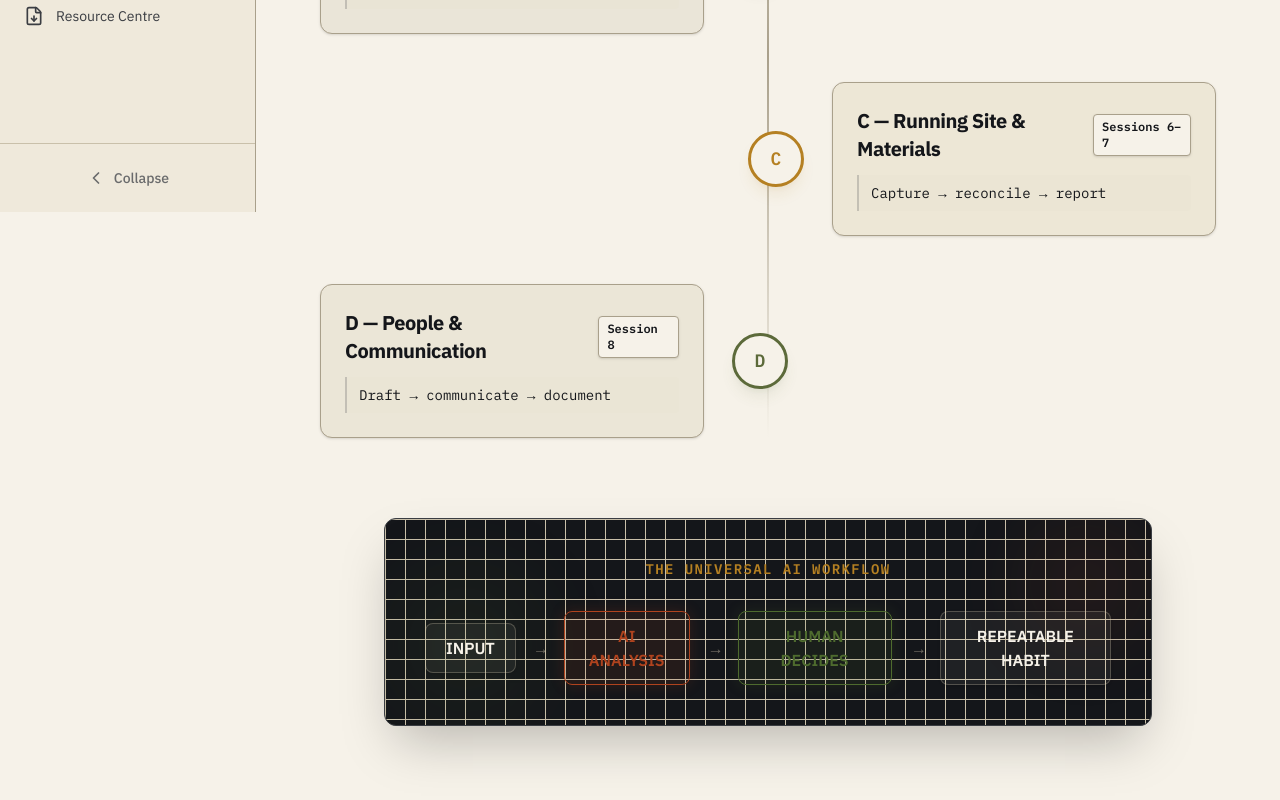
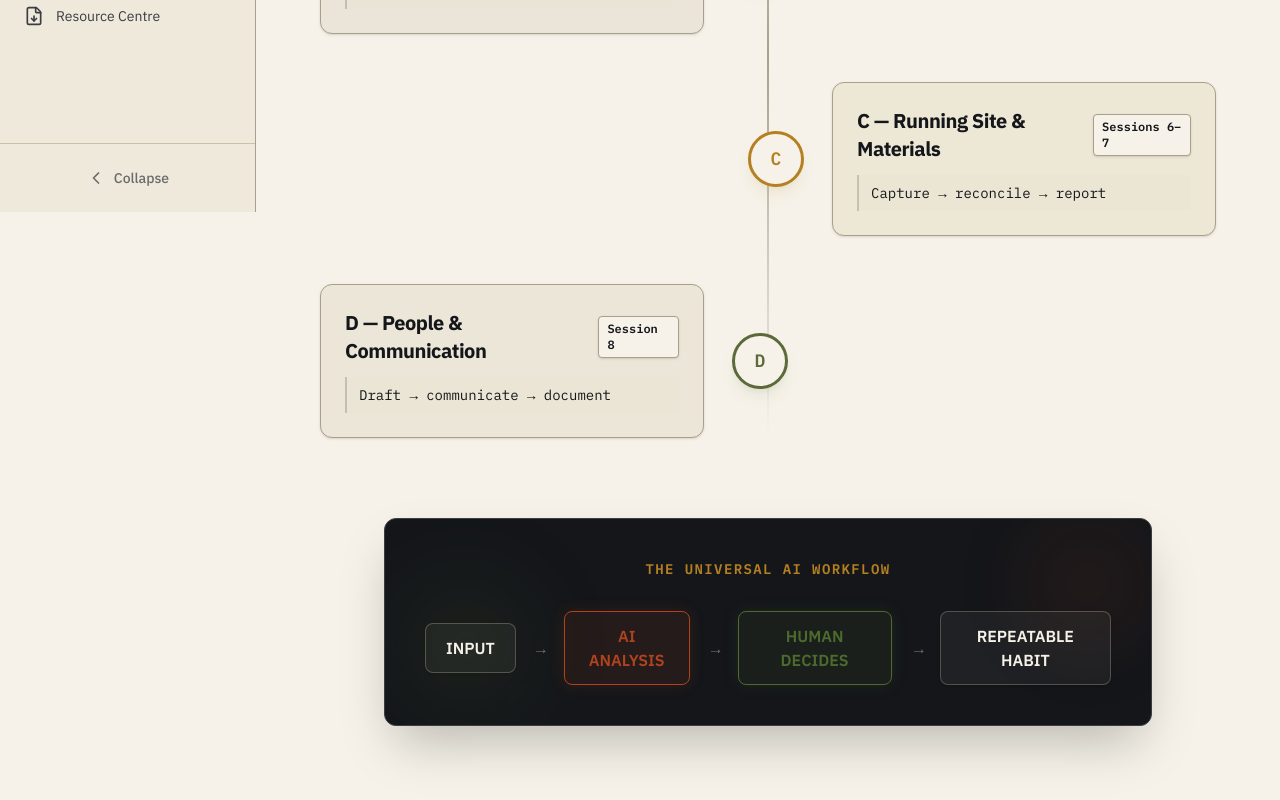
Before and after one commit to pruthvirajtarode/SUROJ-AI-WORKFORCE, a React (Vite) app: page /programme in a window 1280 px wide. Shown: the part 588-1388 px from the top of the page. Built offline with nearby package versions, Linux system fonts and the light colour scheme.

Commit message:
Remove blueprint grid from Programme Overview

```diff
--- a/src/pages/ProgrammeOverview.tsx
+++ b/src/pages/ProgrammeOverview.tsx
@@ -124,7 +124,7 @@ const ProgrammeOverview = () => {
         whileInView={{ opacity: 1, y: 0 }}
         viewport={{ once: true }}
         transition={{ delay: 0.5, duration: 0.6 }}
-        className="mt-20 bg-ink text-paper p-8 md:p-10 rounded-xl text-center max-w-3xl mx-auto shadow-2xl blueprint-bg relative overflow-hidden border border-ink-2"
+        className="mt-20 bg-ink text-paper p-8 md:p-10 rounded-xl text-center max-w-3xl mx-auto shadow-2xl relative overflow-hidden border border-ink-2"
       >
         <div className="absolute top-0 right-0 w-32 h-32 bg-rust opacity-10 rounded-full blur-2xl"></div>
         <div className="absolute bottom-0 left-0 w-40 h-40 bg-ok opacity-10 rounded-full blur-2xl"></div>
```
